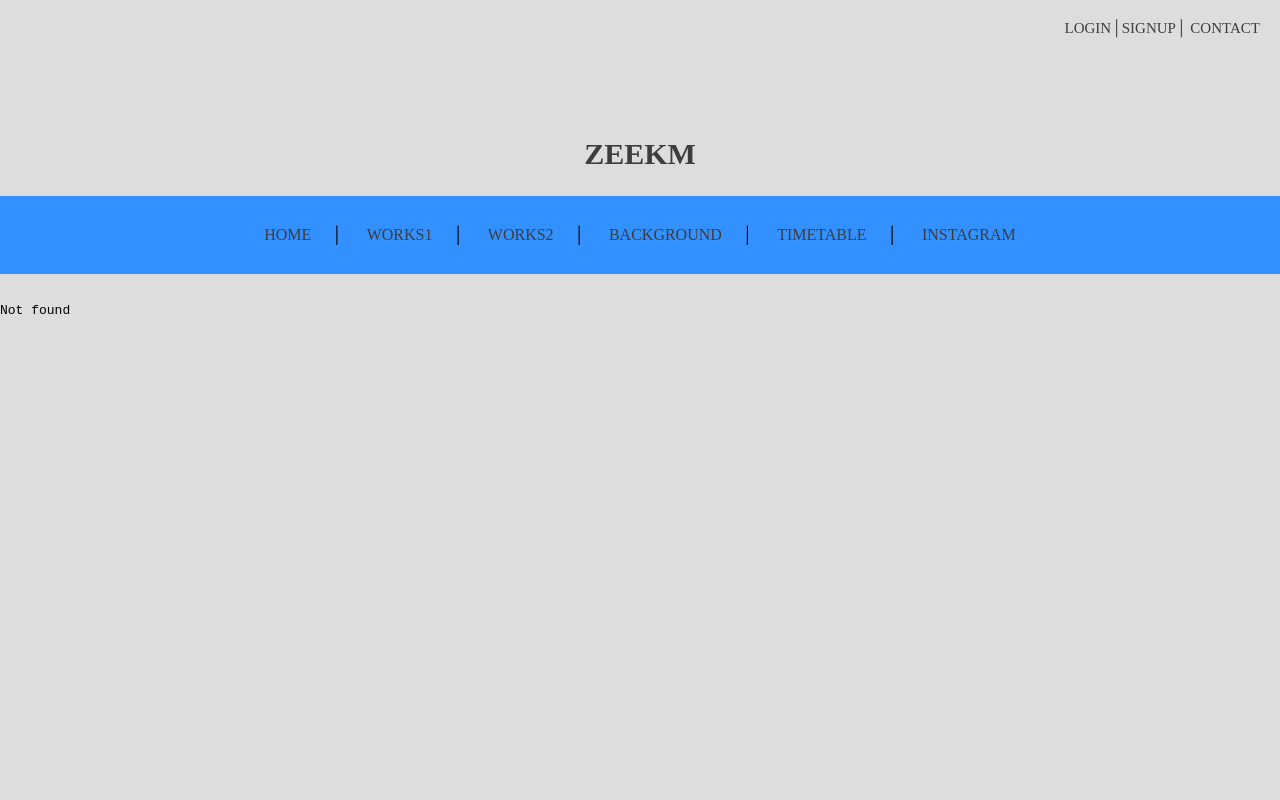
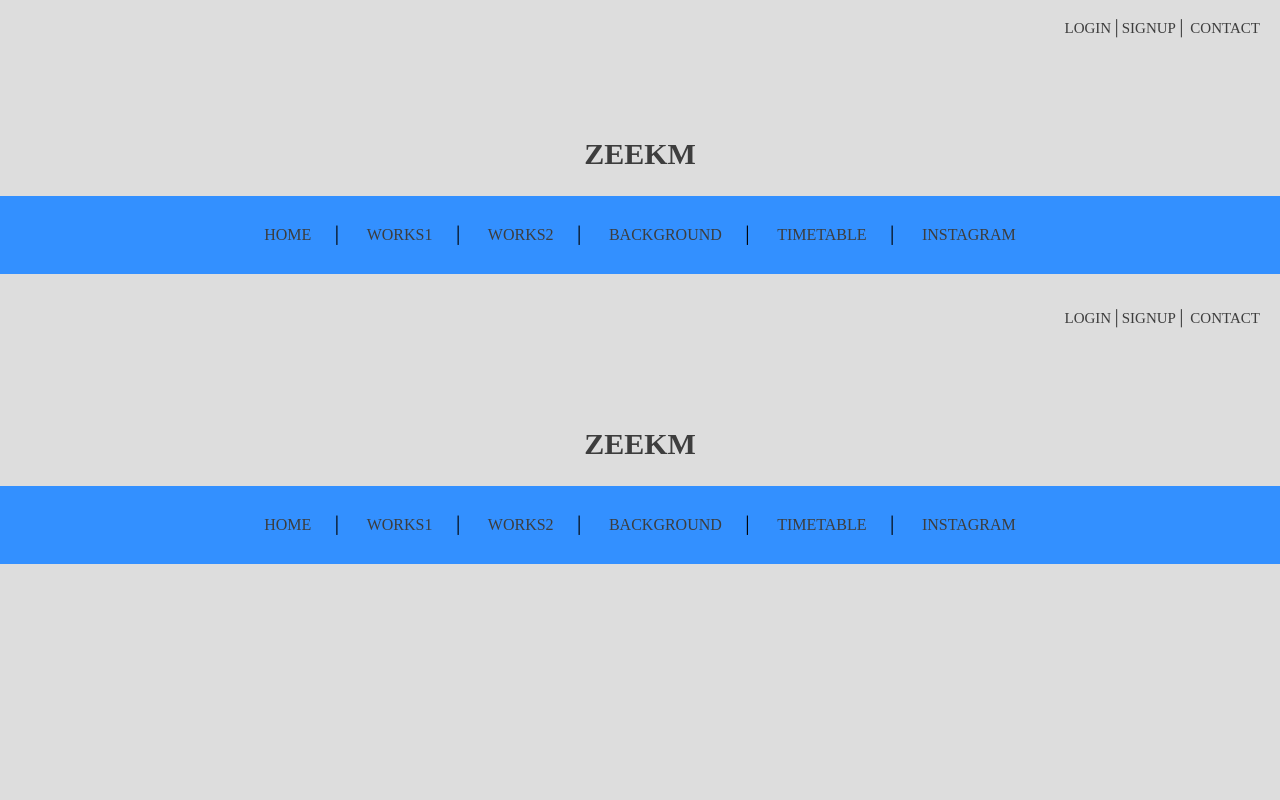
Before and after one commit to kth8961-naver-com/kth8961-naver-com, a plain HTML site: page index.html in a window 1280 px wide. Shown: the top 800 px of the page. Drawn offline with Linux system fonts and the light colour scheme.

Commit message:
Update index.html

```diff
--- a/index.html
+++ b/index.html
@@ -81,7 +81,7 @@ a {
     <p/>
     <!--아이프레임 영역-->
     <div id='iframe'>
-    <iframe src="basic.html" width="100%" height="1300" name="if_a" frameborder="0"
+    <iframe src="index.html" width="100%" height="1300" name="if_a" frameborder="0"
           framespacing="0" marginheight="0" marginwidth="0" vspace="0" scrolling="no"></iframe>
   </div>
 <hr size="1" align="center" width=90% noshade="noshade"></hr>
```
